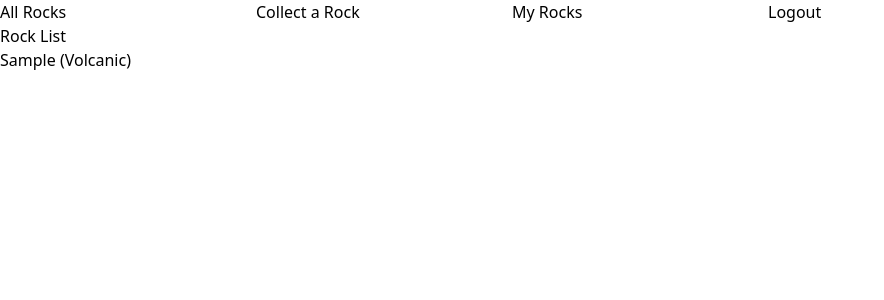
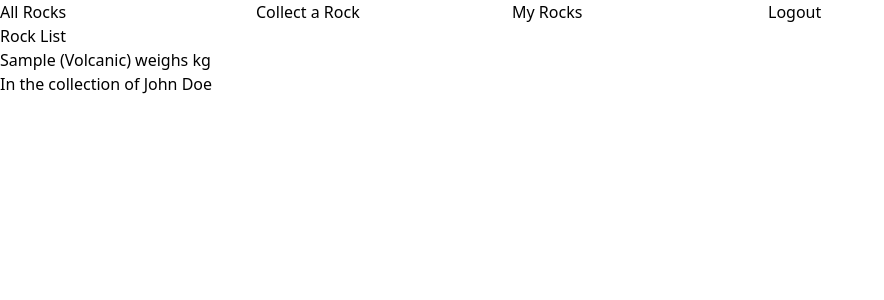
Before and after one commit to ztrouy/rock-of-ages, a React (Vite) app: page /mine in a window 1280 px wide. Shown: the top 300 px of the page, without its empty margins (0-884 px from the left). Built offline with nearby package versions, Linux system fonts and the light colour scheme; no server answers; sample sign-in values are in the browser's storage.

Commit message:
Added fetch for all Rocks on initial render, and updated rendering of Rock cards to provide more info

```diff
--- a/src/components/RockList.jsx
+++ b/src/components/RockList.jsx
@@ -2,12 +2,18 @@ import { useEffect } from "react"
 
 export const RockList = ({ rocks, fetchRocks }) => {
     useEffect(() => {
+        fetchRocks()
     }, [])
 
     const displayRocks = () => {
         if (rocks && rocks.length) {
             return rocks.map(rock => <div key={`key-${rock.id}`} className="border p-5 border-solid hover:bg-fuchsia-500 hover:text-violet-50 rounded-md border-violet-900 mt-5 bg-slate-50">
-                {rock.name} ({rock.type.label})
+                <div>
+                    {rock.name} ({rock.type.label}) weighs {rock.weight} kg
+                </div>
+                <div>
+                    In the collection of {rock.user.firstName} {rock.user.lastName}
+                </div>
             </div>)
         }
 
```
